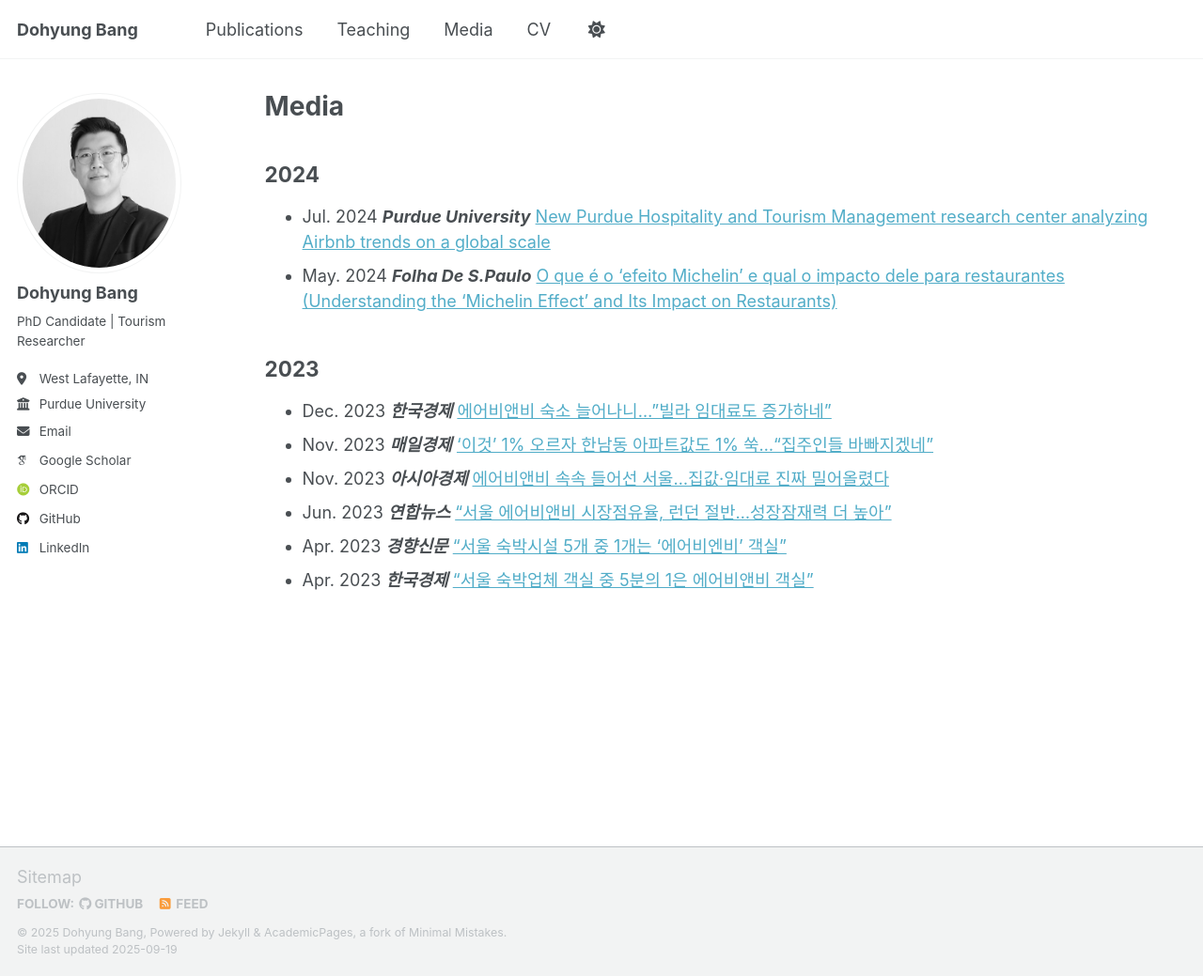
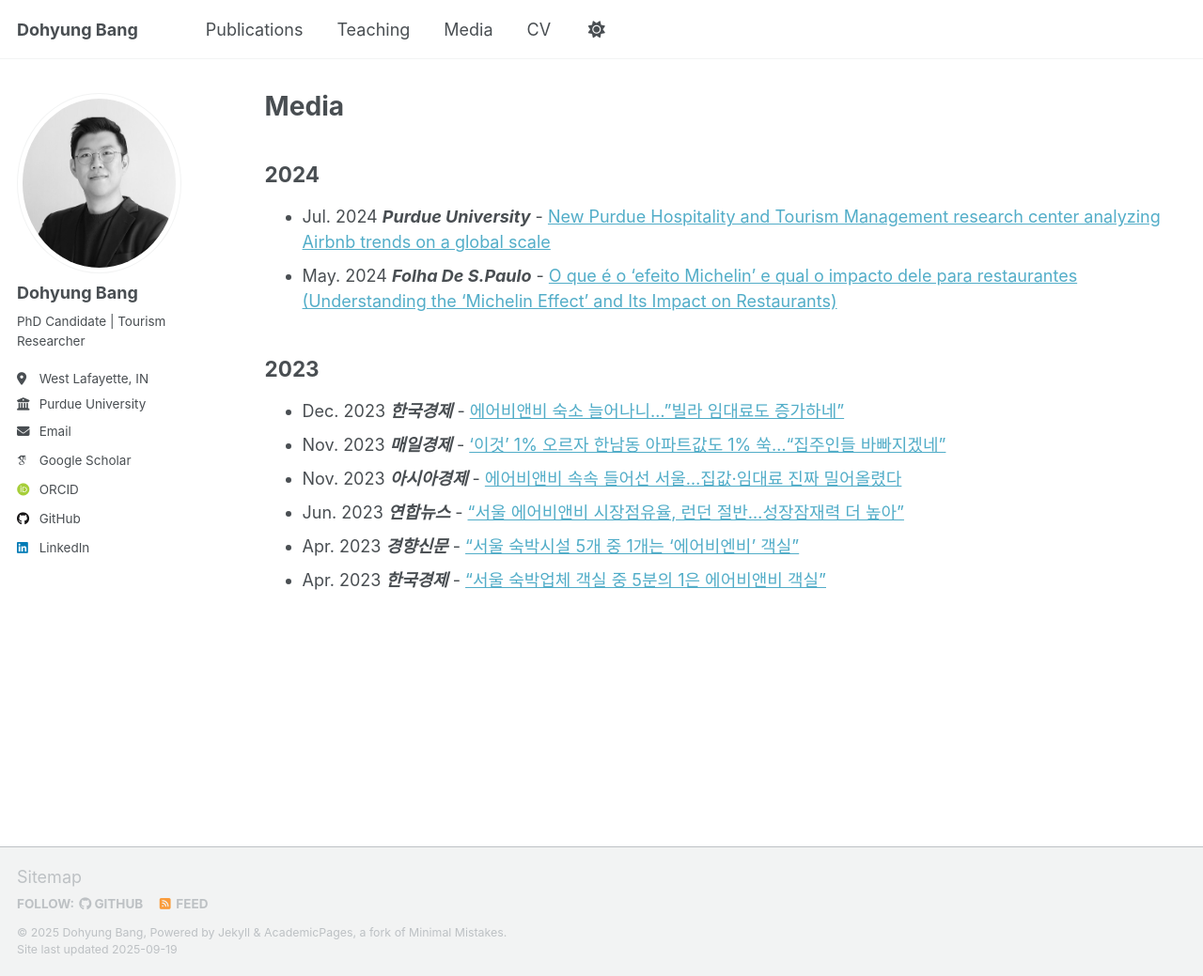
Before and after one commit to dohyungbang/dohyungbang.github.io, a Jekyll site: the page built from _pages/media.md, in a window 1280 px wide and 1039 px high. Shown: the whole window at 94% size. Built offline with Jekyll 4.4.1, drawn with Linux system fonts in a browser that asks for light colours; some web fonts are replaced; a script that is not in the unit is left out.

Commit message:
Update media.md

```diff
--- a/_pages/media.md
+++ b/_pages/media.md
@@ -6,13 +6,13 @@ author_profile: true
 ---
 
 ## 2024
-- Jul. 2024 _**Purdue University**_ [New Purdue Hospitality and Tourism Management research center analyzing Airbnb trends on a global scale](https://www.purdue.edu/hhs/news/2024/07/new-purdue-hospitality-and-tourism-management-research-center-analyzing-airbnb-trends-on-a-global-scale/)
-- May. 2024 _**Folha De S.Paulo**_ [O que é o 'efeito Michelin' e qual o impacto dele para restaurantes (Understanding the 'Michelin Effect' and Its Impact on Restaurants)](https://www1.folha.uol.com.br/comida/2024/05/o-que-e-o-efeito-michelin-e-qual-o-impacto-dele-para-restaurantes.shtml)
+- Jul. 2024 _**Purdue University**_ - [New Purdue Hospitality and Tourism Management research center analyzing Airbnb trends on a global scale](https://www.purdue.edu/hhs/news/2024/07/new-purdue-hospitality-and-tourism-management-research-center-analyzing-airbnb-trends-on-a-global-scale/)
+- May. 2024 _**Folha De S.Paulo**_ - [O que é o 'efeito Michelin' e qual o impacto dele para restaurantes (Understanding the 'Michelin Effect' and Its Impact on Restaurants)](https://www1.folha.uol.com.br/comida/2024/05/o-que-e-o-efeito-michelin-e-qual-o-impacto-dele-para-restaurantes.shtml)
 
 ## 2023
-- Dec. 2023 _**한국경제**_ [에어비앤비 숙소 늘어나니…"빌라 임대료도 증가하네"](https://www.purdue.edu/hhs/news/2024/07/new-purdue-hospitality-and-tourism-management-research-center-analyzing-airbnb-trends-on-a-global-scale/)
-- Nov. 2023 _**매일경제**_ [‘이것’ 1% 오르자 한남동 아파트값도 1% 쑥…“집주인들 바빠지겠네”](https://www.mk.co.kr/news/realestate/10886302)
-- Nov. 2023 _**아시아경제**_ [에어비앤비 속속 들어선 서울…집값·임대료 진짜 밀어올렸다](https://cm.asiae.co.kr/article/2023112914083665561)
-- Jun. 2023 _**연합뉴스**_ ["서울 에어비앤비 시장점유율, 런던 절반…성장잠재력 더 높아"](https://www.yna.co.kr/view/AKR20230621132500003)
-- Apr. 2023 _**경향신문**_ ["서울 숙박시설 5개 중 1개는 ‘에어비엔비’ 객실"](https://www.khan.co.kr/article/202304270807001/?kref=rta)
-- Apr. 2023 _**한국경제**_ ["서울 숙박업체 객실 중 5분의 1은 에어비앤비 객실"](https://www.hankyung.com/article/202304276172Y)
+- Dec. 2023 _**한국경제**_ - [에어비앤비 숙소 늘어나니…"빌라 임대료도 증가하네"](https://www.purdue.edu/hhs/news/2024/07/new-purdue-hospitality-and-tourism-management-research-center-analyzing-airbnb-trends-on-a-global-scale/)
+- Nov. 2023 _**매일경제**_ - [‘이것’ 1% 오르자 한남동 아파트값도 1% 쑥…“집주인들 바빠지겠네”](https://www.mk.co.kr/news/realestate/10886302)
+- Nov. 2023 _**아시아경제**_ - [에어비앤비 속속 들어선 서울…집값·임대료 진짜 밀어올렸다](https://cm.asiae.co.kr/article/2023112914083665561)
+- Jun. 2023 _**연합뉴스**_ - ["서울 에어비앤비 시장점유율, 런던 절반…성장잠재력 더 높아"](https://www.yna.co.kr/view/AKR20230621132500003)
+- Apr. 2023 _**경향신문**_ - ["서울 숙박시설 5개 중 1개는 ‘에어비엔비’ 객실"](https://www.khan.co.kr/article/202304270807001/?kref=rta)
+- Apr. 2023 _**한국경제**_ - ["서울 숙박업체 객실 중 5분의 1은 에어비앤비 객실"](https://www.hankyung.com/article/202304276172Y)
```
